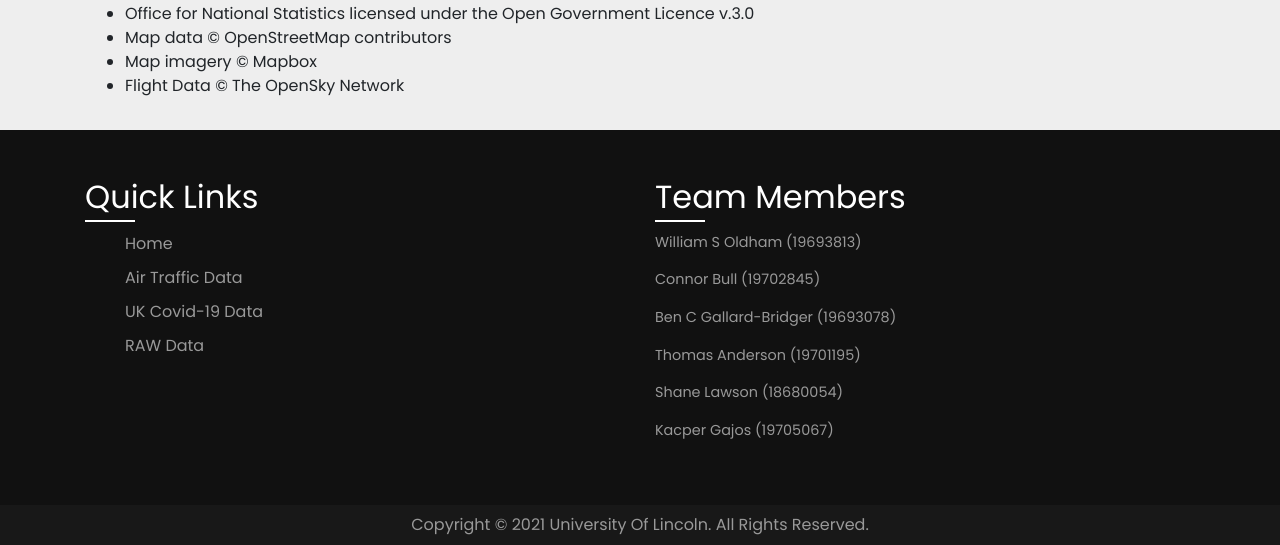
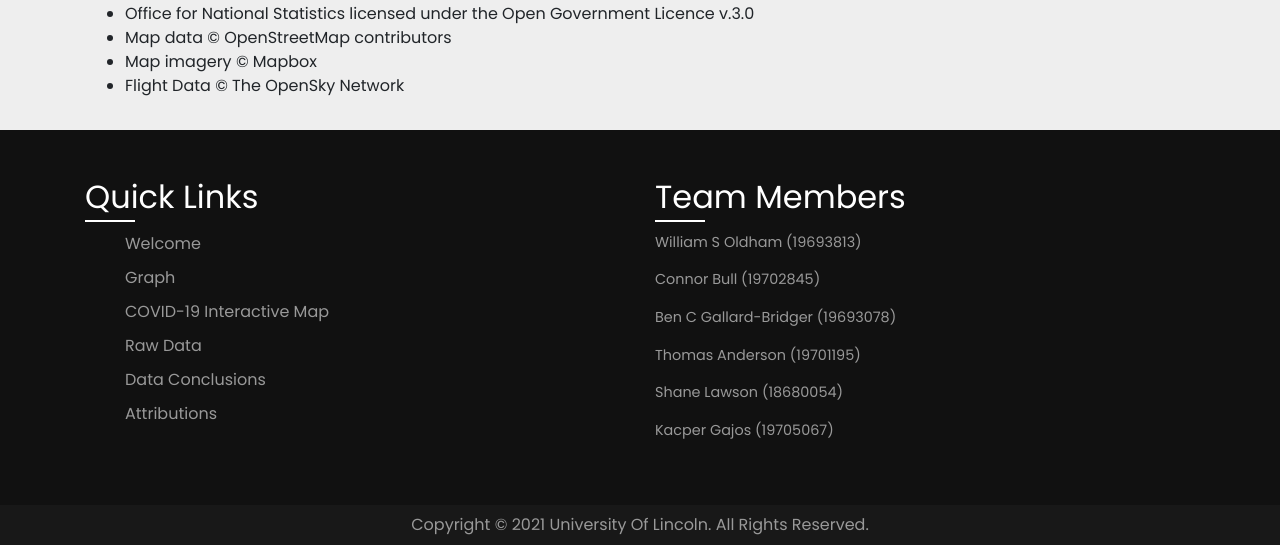
Before and after one commit to binaryoverload/TSEGroup8Website, a Flask app: page / in a window 1280 px wide. Shown: the part 4121-4666 px from the top of the page. Run offline with Flask 2, Linux system fonts and the light colour scheme; parts of the project's set-up code (start-up, migrations or seed data) failed here and were passed over; some libraries are stand-ins or nearby versions.

Commit message:
Fix quick links

```diff
--- a/templates/index.html
+++ b/templates/index.html
@@ -349,10 +349,12 @@
                 <div class="sec col-md-6" id="footer-quick-links">
                     <h2>Quick Links</h2>
                     <ul>
-                        <li><a href="#">Home</a></li>
-                        <li><a href="#">Air Traffic Data</a></li>
-                        <li><a href="#">UK Covid-19 Data</a></li>
-                        <li><a href="#">RAW Data</a></li>
+                        <li><a href="#">Welcome</a></li>
+                        <li><a href="#graph-section">Graph</a></li>
+                        <li><a href="#covid-map-section">COVID-19 Interactive Map</a></li>
+                        <li><a href="#raw-data-section">Raw Data</a></li>
+                        <li><a href="#data-comments-section">Data Conclusions</a></li>
+                        <li><a href="#attributions-section">Attributions</a></li>
                     </ul>
                 </div>
                 <div class="sec col-md-6" id="footer-team-members">
```
